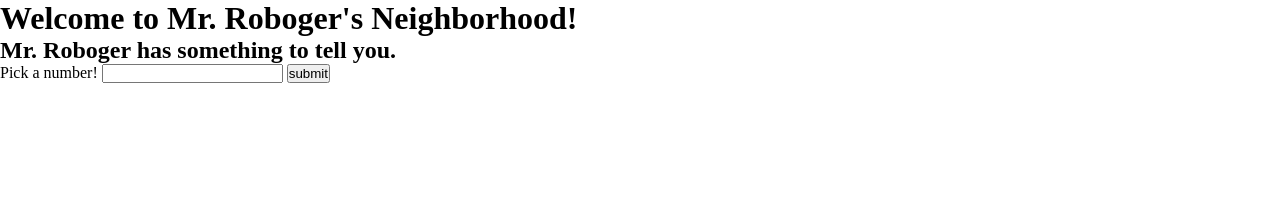
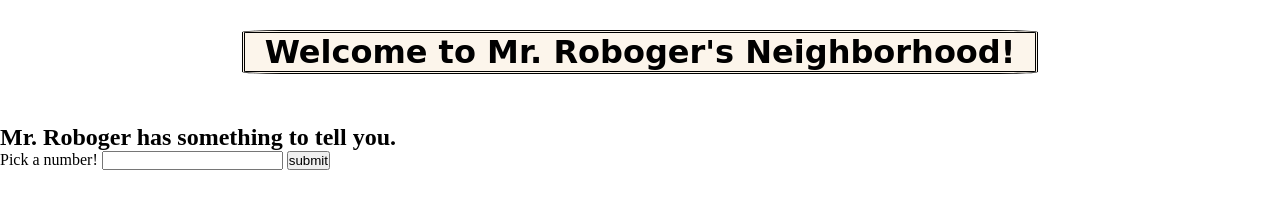
Before and after one commit to dmagic1304/roboger-s-neighborhood, a plain HTML site: page index.html in a window 1280 px wide. Drawn offline with Linux system fonts and the light colour scheme.

Commit message:
added styling to headder

```diff
--- a/css/styles.css
+++ b/css/styles.css
@@ -9,6 +9,21 @@ body {
   background-attachment: fixed;
 }
 
+.headder {
+  margin-left: auto;
+  margin-right: auto;
+  margin-top: 30px;
+  margin-bottom: 50px;
+  font-family: 'Indie Flower', cursive;
+  background-color: rgba(250, 235, 215, 0.507);
+  border: double black;
+  border-radius: 5%;
+  width: fit-content;
+  padding-left: 20px;
+  padding-right: 20px;
+
+}
+
 .hidden {
   display: none;
 }
```
